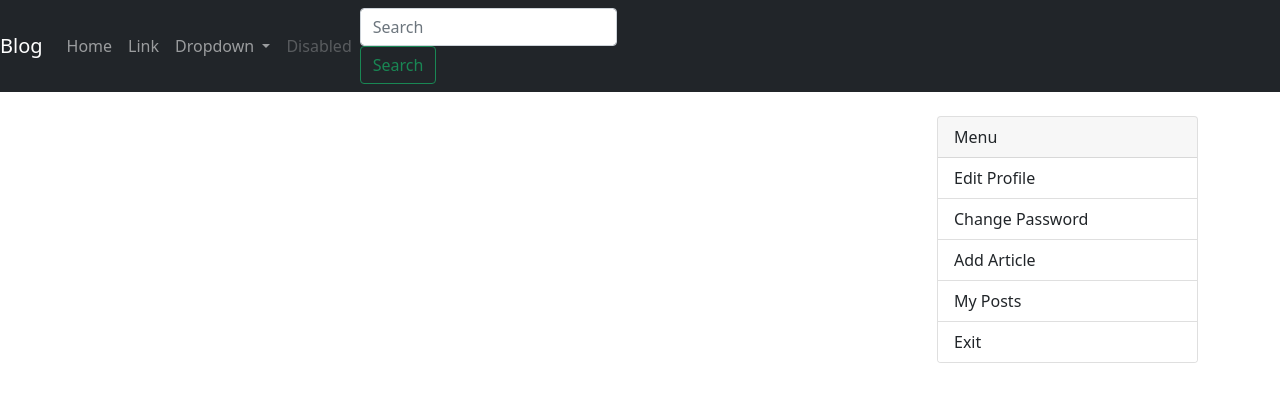
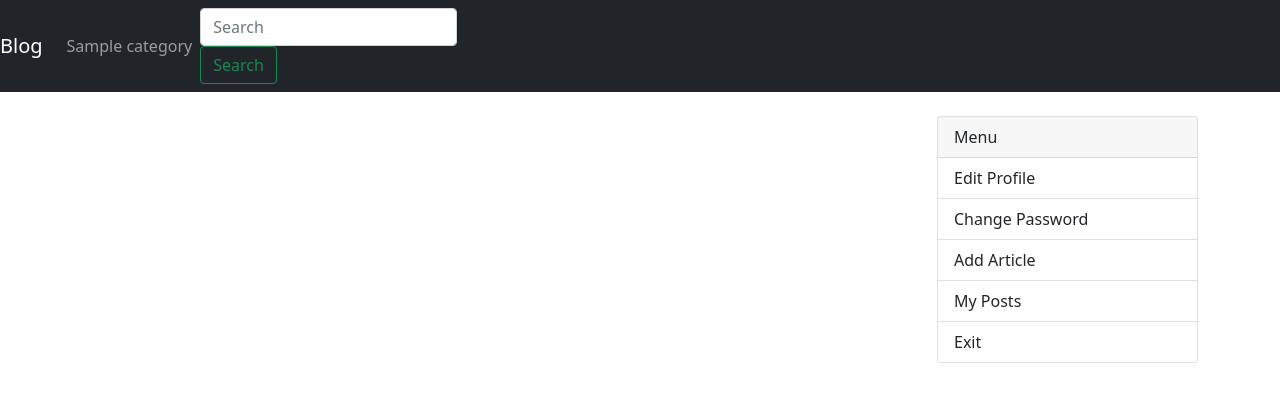
Before and after one commit to Ayxan-z/serbestisler.online, a Django app: page /contact in a window 1280 px wide. Shown: the top 420 px of the page. Run offline with Django 3.2, Linux system fonts and the light colour scheme; tables that the repository leaves empty hold one stand-in row (values such as "Sample post"); some libraries are stand-ins or nearby versions.

Commit message:
templatetags folder created

```diff
--- /dev/null
+++ b/blog/templatetags/category_list.py
@@ -0,0 +1,9 @@
+from django import template
+from blog.models import CategoryModel
+
+register = template.Library()
+
+@register.simple_tag
+def category_list():
+    categories = CategoryModel.objects.all()
+    return categories
--- a/blog/urls.py
+++ b/blog/urls.py
@@ -2,6 +2,6 @@ from blog import views
 from django.urls import path
 
 urlpatterns = [
-    path('', views.homePage),
-    path('contact', views.contact),
+    path('', views.homePage, name='homepage'),
+    path('contact', views.contact, name='contact'),
 ]
--- a/templates/components/navbar.html
+++ b/templates/components/navbar.html
@@ -1,31 +1,22 @@
+{% load category_list %}
+{% category_list as categories %}
+
 <nav class="navbar navbar-expand-lg navbar-dark bg-dark">
-    <a class="navbar-brand" href="#">Blog</a>
+    <a class="navbar-brand" href="{% url 'homepage' %}">Blog</a>
     <button class="navbar-toggler" type="button" data-toggle="collapse" data-target="#navbarSupportedContent" aria-controls="navbarSupportedContent" aria-expanded="false" aria-label="Toggle navigation">
       <span class="navbar-toggler-icon"></span>
     </button>
 
     <div class="collapse navbar-collapse" id="navbarSupportedContent">
       <ul class="navbar-nav mr-auto">
-        <li class="nav-item active">
-          <a class="nav-link" href="#">Home <span class="sr-only">(current)</span></a>
-        </li>
-        <li class="nav-item">
-          <a class="nav-link" href="#">Link</a>
-        </li>
-        <li class="nav-item dropdown">
-          <a class="nav-link dropdown-toggle" href="#" id="navbarDropdown" role="button" data-toggle="dropdown" aria-haspopup="true" aria-expanded="false">
-            Dropdown
-          </a>
-          <div class="dropdown-menu" aria-labelledby="navbarDropdown">
-            <a class="dropdown-item" href="#">Action</a>
-            <a class="dropdown-item" href="#">Another action</a>
-            <div class="dropdown-divider"></div>
-            <a class="dropdown-item" href="#">Something else here</a>
-          </div>
-        </li>
-        <li class="nav-item">
-          <a class="nav-link disabled" href="#">Disabled</a>
-        </li>
+
+
+        {% for category in categories %}
+          <li class="nav-item active">
+            <a class="nav-link" href="#">{{ category.name }}</a>
+          </li>
+        {% endfor %}
+
       </ul>
       <form class="form-inline my-2 my-lg-0">
         <input class="form-control mr-sm-2" type="search" placeholder="Search" aria-label="Search">
```
Also changed, not shown: blog/templatetags/__init__.py (added).
